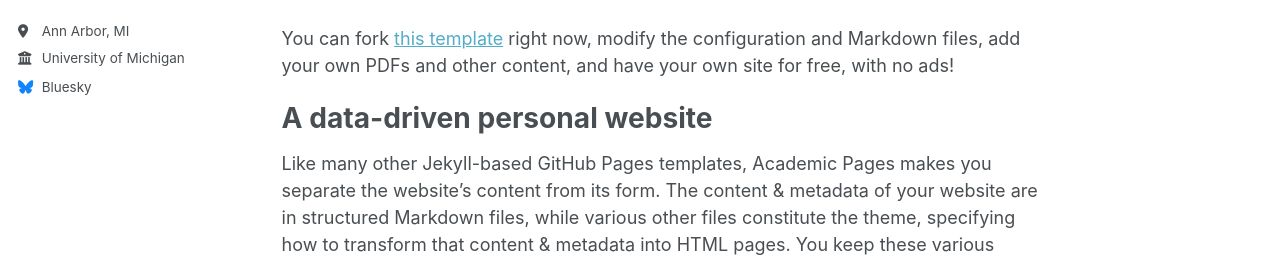
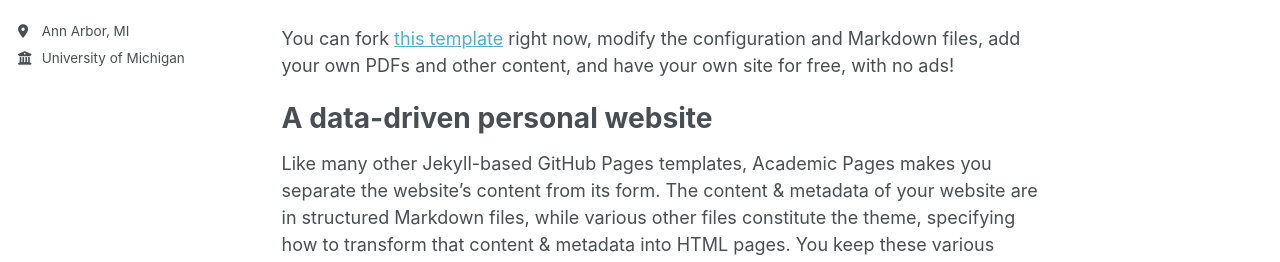
Before and after one commit to gejames25/gejames25.github.io, a Jekyll site: the page built from _pages/about.md, in a window 1280 px wide. Shown: the part 384-646 px from the top of the page. Built offline with Jekyll 4.4.1, drawn with Linux system fonts in a browser that asks for light colours; a script bundle is joined from its source files by our own code; library files that are not in the unit come from our copies.

Commit message:
updated url

```diff
--- a/_config.yml
+++ b/_config.yml
@@ -13,7 +13,7 @@
 title_separator          : "-"
 name                     : &name "George E. James, Jr."
 description              : &description "George James Professional Website "   # Update this with a general description of your site, this is the default if not overridden by a page
-url                      : https://academicpages.github.io # The base hostname & protocol for your site e.g. "https://[your GitHub username].github.io",
+url                      : https://academicpages.github.io # The base hostname & protocol for your site e.g. "https://gejames25.github.io",
                                                            # or if you already have some other page hosted on Github then use "https://[your GitHub username].github.io/[Your Repo Name]"
 baseurl                  : "" # the subpath of your site, e.g. "/blog"
 repository               : "gejames25/gejames25.github.io"
@@ -57,7 +57,7 @@
 
   # Social media
   artstation       : # Username
-  bluesky          : "bsky.app" # Replace this with you Bluesky username
+  #bluesky          : "bsky.app" # Replace this with you Bluesky username
   facebook         : # Username
   flickr           : # Username
   foursquare       : # Username
```
